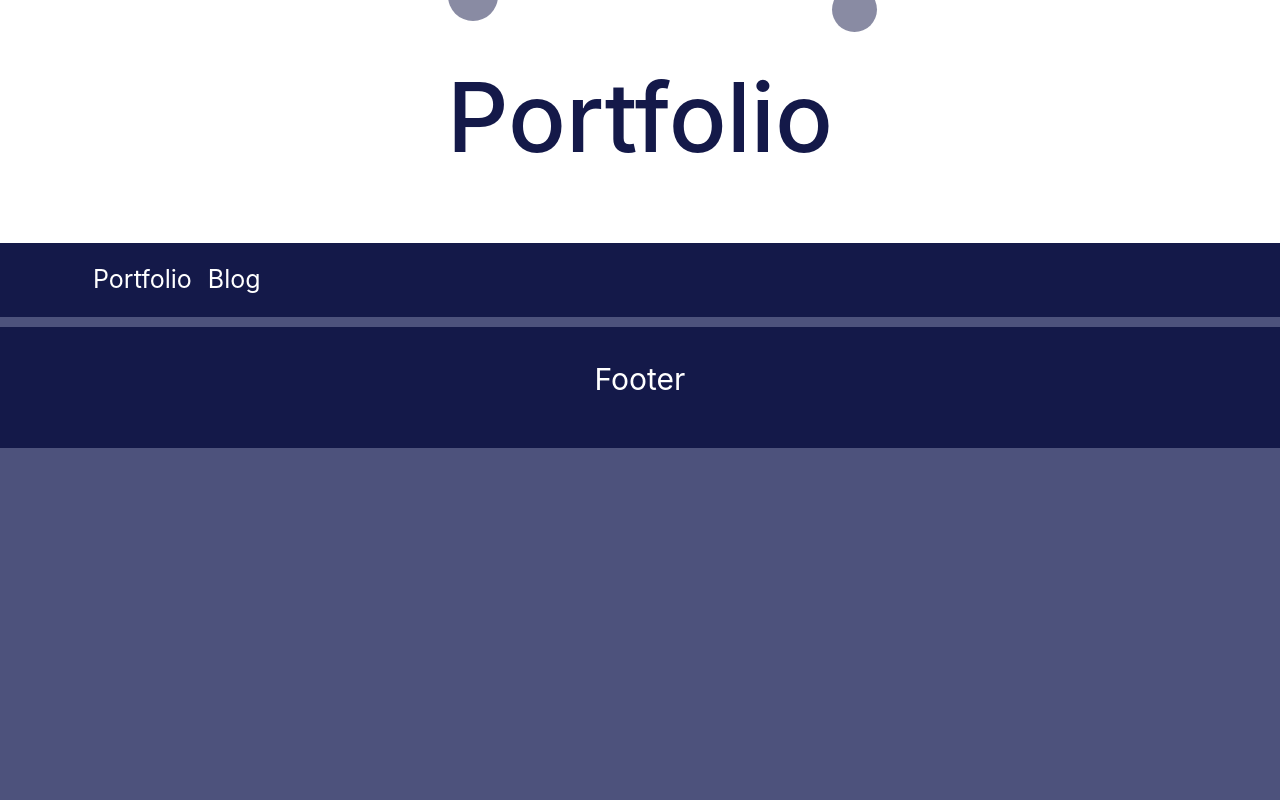
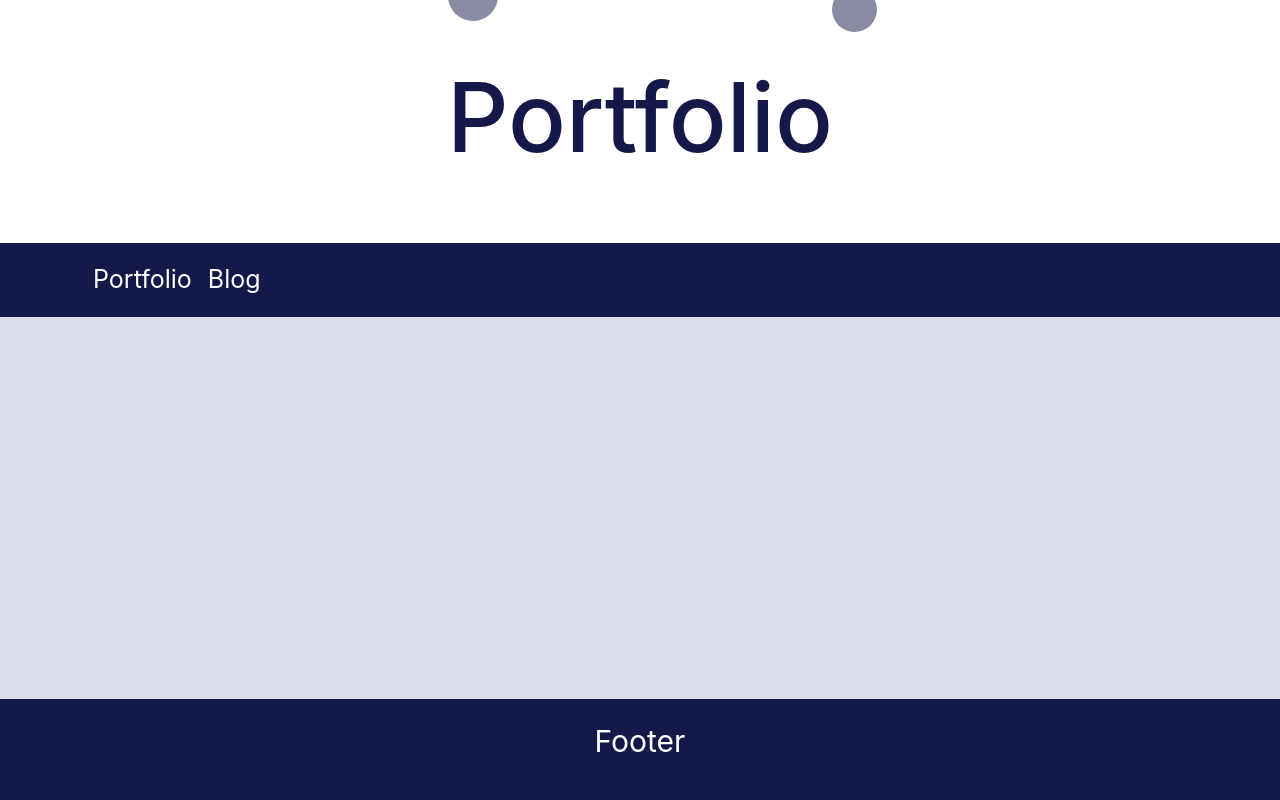
Before and after one commit to olsonja88/Johnolson.dev, a Django app: page /projects/ in a window 1280 px wide. Run offline with Django 4.2, Linux system fonts and the light colour scheme; data that the repository does not hold is empty.

Commit message:
Fix: Put footer div inside body tag.  Change position in css doc to fixed and bottom: 0%.  Also added/moved some comments in project_index.html

```diff
--- a/jodev_website/templates/base.html
+++ b/jodev_website/templates/base.html
@@ -15,14 +15,14 @@
 <body>
   <!--Page content-->
   <div class="container">
-      {% block page_content %}{% endblock %}
+      {% block page_content %}
+      {% endblock %}
+  </div>
+  <!--Footer-->
+  <div class="footer">
+    <p>Footer</p>
   </div>
 </body>
-
-<!--Footer-->
-<div class="footer">
-  <p>Footer</p>
-</div>
 
 <!--Bootstrap JS-->
 <script src="https://code.jquery.com/jquery-3.3.1.slim.min.js" integrity="sha384-q8i/X+965DzO0rT7abK41JStQIAqVgRVzpbzo5smXKp4YfRvH+8abtTE1Pi6jizo" crossorigin="anonymous"></script>
--- a/jodev_website/templates/project_index.html
+++ b/jodev_website/templates/project_index.html
@@ -1,6 +1,7 @@
 {% extends "base.html" %}
 {% load static %}
 
+<!--Local elements for html head-->
 {% block htmlhead %}
 <!--Local CSS doc-->
 <link rel="stylesheet" type="text/css" href="{% static 'projects_styles.css' %}">
@@ -8,8 +9,8 @@
 <link href='https://fonts.googleapis.com/css?family=Didact Gothic' rel='stylesheet'>
 {% endblock %}
 
+<!--Top of the page, main header-->
 {% block mainheader %}
-<!--Top of the page, main header-->
 <div class="main-header">
     <h1>Portfolio</h1>
     <!--Bubbles for animation-->
@@ -28,8 +29,8 @@
 </div>
 {% endblock %}
 
+<!--Navbar-->
 {% block navbar %}
-<!--Navbar-->
 <nav class="navbar navbar-expand-lg" id="bs-nav-override">
     <div class="container">
         <div class="collapse navbar-collapse" id="navbarSupportedContent">
@@ -46,6 +47,7 @@
 </nav>
 {% endblock %}
 
+<!--Page content-->
 {% block page_content %}
 <div class="row" id="bs-content-override">
 {% for project in projects %}
--- a/projects/static/projects_styles.css
+++ b/projects/static/projects_styles.css
@@ -1,6 +1,6 @@
 /* Body, everything below navbar */
 body {
-  background-color: #4d527c;
+  background-color: #dcdee9;
 }
 
 /* Main header parent */
@@ -141,6 +141,11 @@ body {
 }
 
 /* Page_content */
+#bs-content-override .mb-2 {
+  margin-top: 15px;
+  margin-bottom: 15px;
+}
+
 #bs-content-override a {
   border: none;
   background-color: #141949;
@@ -148,8 +153,10 @@ body {
 
 /* Footer */
 .footer {
+  position: fixed;
+  bottom: 0%;
   font-size: 30px;
-  padding: 30px;
+  padding: 20px;
   margin-top: 10px;
   width: 100%;
   background-color: #141949;
```
